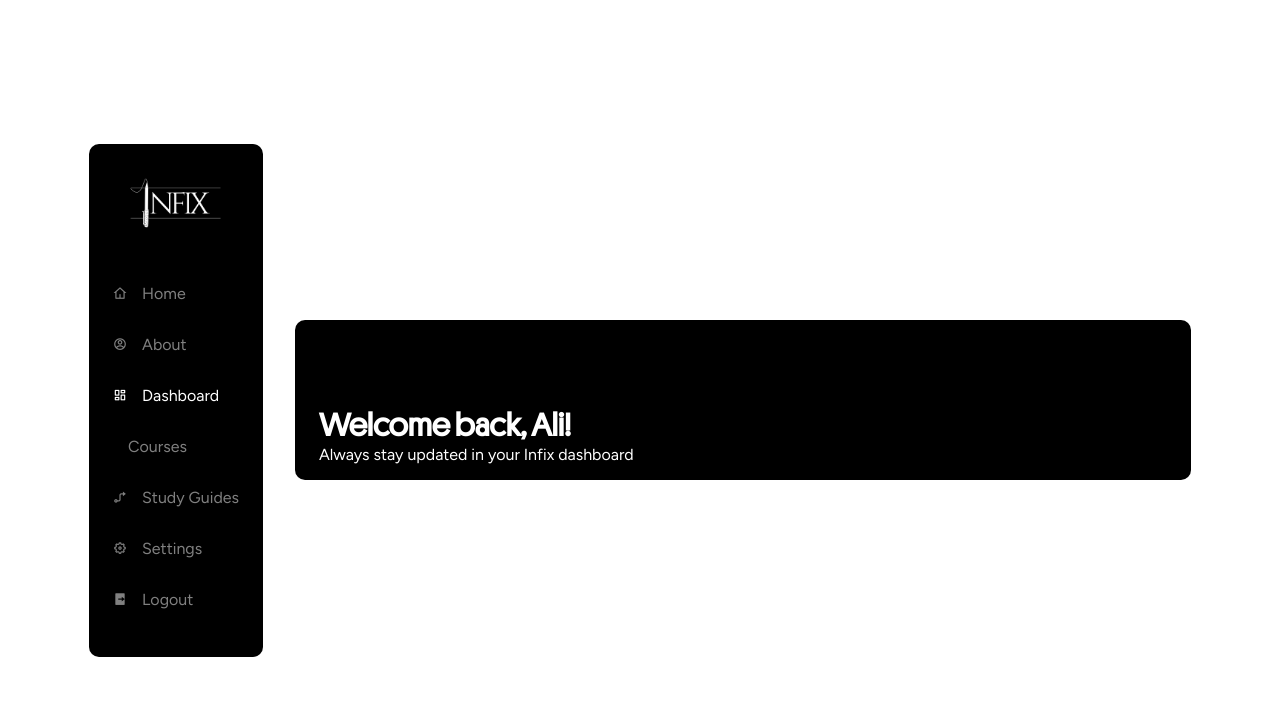
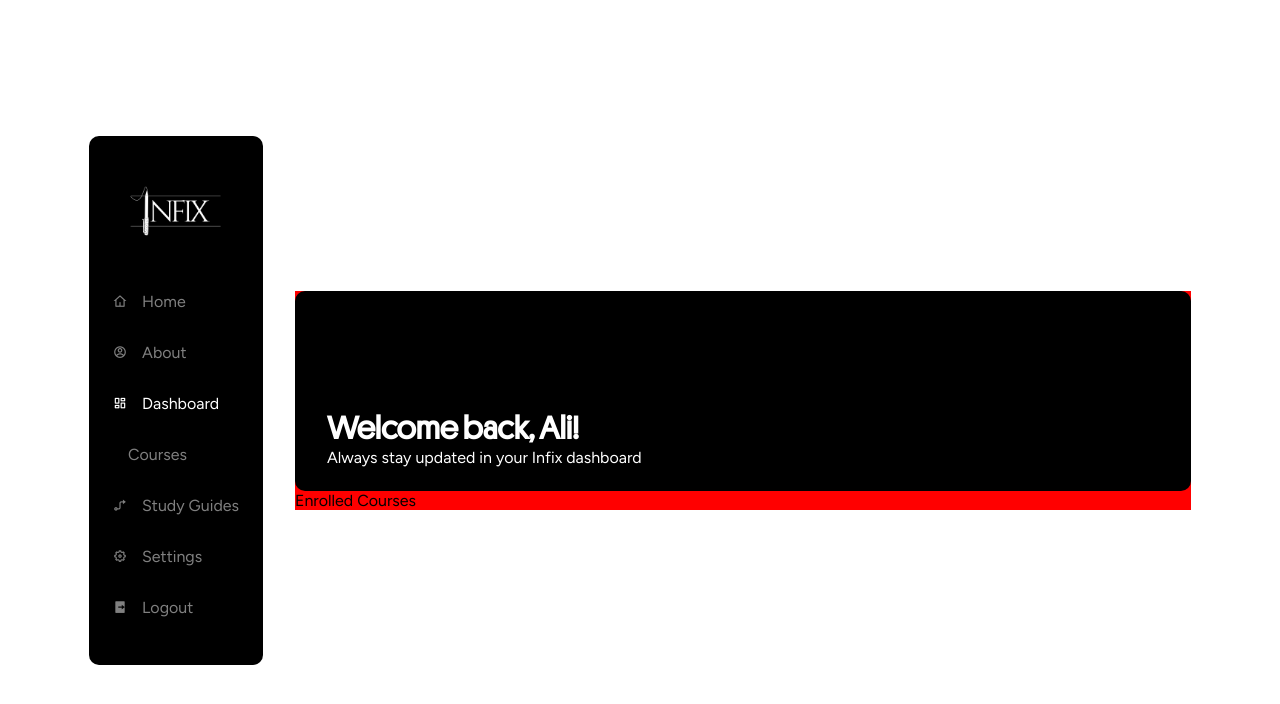
Before and after one commit to ismailsilat7/Infix, a Flask app: page /dashboard in a window 1280 px wide. Shown: the top 704 px of the page. Run offline with Flask 3, Linux system fonts and the light colour scheme; some libraries are stand-ins or nearby versions.

Commit message:
fix styles intro-container in dashboard.html

```diff
--- a/static/css/dashboard.css
+++ b/static/css/dashboard.css
@@ -61,7 +61,7 @@ a {
   flex-direction: column;
   justify-content: center;
   gap: 2em;
-  padding: 0.5em 1.5em;
+  padding: 1.5em 1.5em;
   padding-bottom: 3em;
   border-radius: 10px;
 }
@@ -90,6 +90,14 @@ a {
   font-size: 14px;
 }
 .main-container {
+  background-color: red;
+  display: flex;
+  flex-direction: column;
+  justify-content: flex-start;
+  align-items: flex-start;
+}
+
+.intro-container {
   background-color: black;
   color: white;
   display: flex;
@@ -97,7 +105,7 @@ a {
   justify-content: flex-end;
   align-items: flex-start;
   width: 70vw;
-  height: 20vh;
+  height: 25vh;
   border-radius: 10px;
-  padding: 1em 1.5em;
+  padding: 1.5em 2em;
 }
--- a/templates/dashboard.html
+++ b/templates/dashboard.html
@@ -51,7 +51,7 @@
         <p>Always stay updated in your Infix dashboard</p>
       </div>
       <div class="courses-container">
-
+        <p>Enrolled Courses</p>
       </div>
     </div>
   </div>
```
Also changed, not shown: 1 other file.
